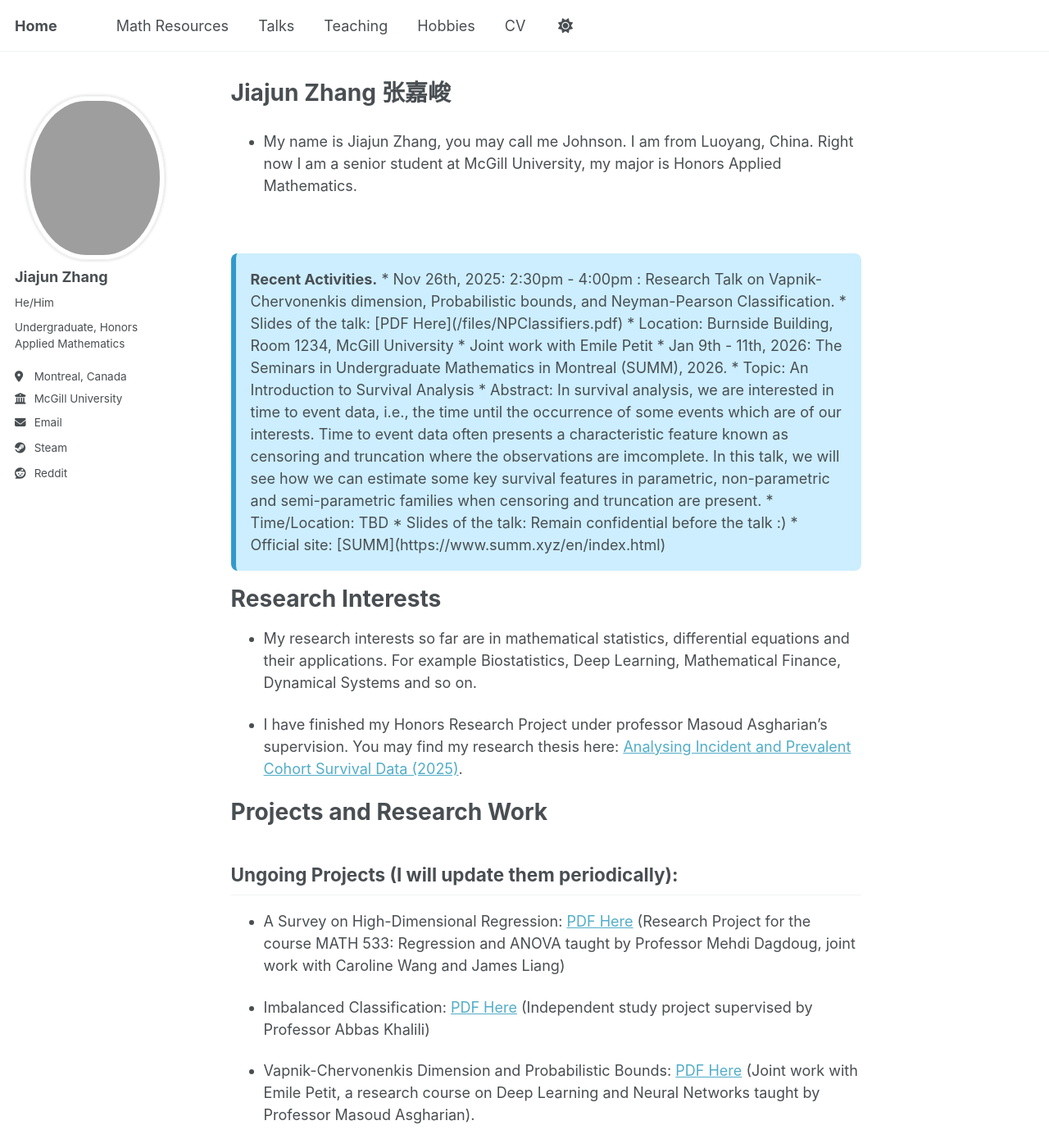
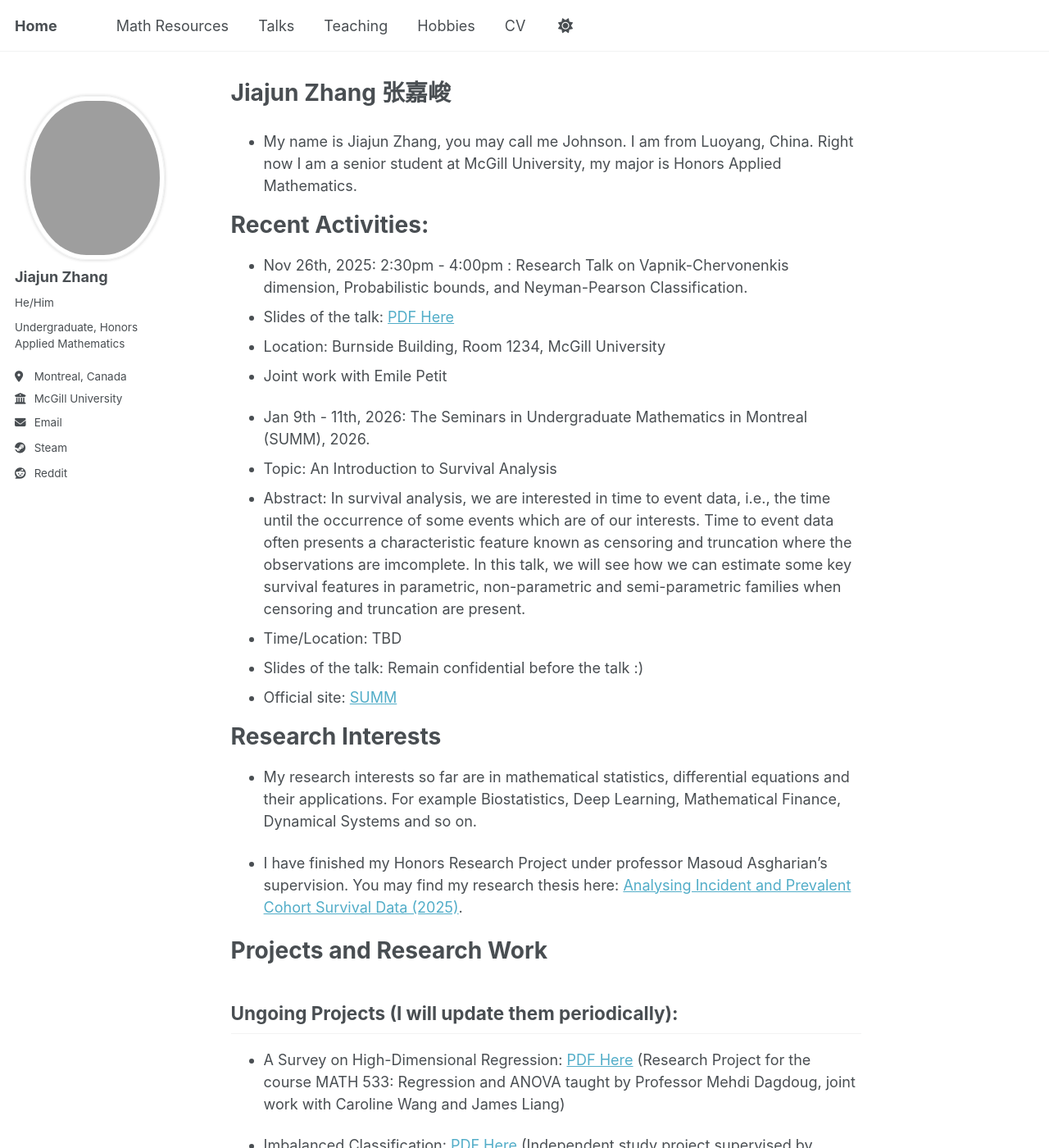
Before and after one commit to JohanssonRein/JohanssonRein.github.io, a Jekyll site: the page built from _pages/about.md, in a window 1280 px wide and 1400 px high. Shown: the whole window at 82% size. Built offline with Jekyll 4.4.1, drawn with Linux system fonts in a browser that asks for light colours.

Commit message:
Update about.md

```diff
--- a/_pages/about.md
+++ b/_pages/about.md
@@ -9,23 +9,19 @@ redirect_from:
 
 * My name is Jiajun Zhang, you may call me Johnson. I am from Luoyang, China. Right now I am a senior student at McGill University, my major is Honors Applied Mathematics.
 
- <br>
+# Recent Activities:
 
-<div style="background-color: #cceeff; padding: 1em; border-left: 6px solid #3399cc; border-radius: 8px; margin: 1em 0;">
-  <strong>Recent Activities.</strong>
+  * Nov 26th, 2025: 2:30pm - 4:00pm : Research Talk on Vapnik-Chervonenkis dimension, Probabilistic bounds, and Neyman-Pearson Classification.
+   * Slides of the talk: [PDF Here](/files/NPClassifiers.pdf)
+   * Location: Burnside Building, Room 1234, McGill University
+   * Joint work with Emile Petit
 
-* Nov 26th, 2025: 2:30pm - 4:00pm : Research Talk on Vapnik-Chervonenkis dimension, Probabilistic bounds, and Neyman-Pearson Classification.
-  * Slides of the talk: [PDF Here](/files/NPClassifiers.pdf)
-  * Location: Burnside Building, Room 1234, McGill University
-  * Joint work with Emile Petit
-
-* Jan 9th - 11th, 2026: The Seminars in Undergraduate Mathematics in Montreal (SUMM), 2026.
-  * Topic: An Introduction to Survival Analysis
-  * Abstract: In survival analysis, we are interested in time to event data, i.e., the time until the occurrence of some events which are of our interests. Time to event data often presents a characteristic feature known as censoring and truncation where the observations are imcomplete. In this talk, we will see how we can estimate some key survival features in parametric, non-parametric and semi-parametric families when censoring and truncation are present.
-  * Time/Location: TBD
-  * Slides of the talk: Remain confidential before the talk :)
-  * Official site: [SUMM](https://www.summ.xyz/en/index.html)
-</div>
+  * Jan 9th - 11th, 2026: The Seminars in Undergraduate Mathematics in Montreal (SUMM), 2026.
+   * Topic: An Introduction to Survival Analysis
+   * Abstract: In survival analysis, we are interested in time to event data, i.e., the time until the occurrence of some events which are of our interests. Time to event data often presents a characteristic feature known as censoring and truncation where the observations are imcomplete. In this talk, we will see how we can estimate some key survival features in parametric, non-parametric and semi-parametric families when censoring and truncation are present.
+   * Time/Location: TBD
+   * Slides of the talk: Remain confidential before the talk :)
+   * Official site: [SUMM](https://www.summ.xyz/en/index.html)
 
 
 # Research Interests
```
